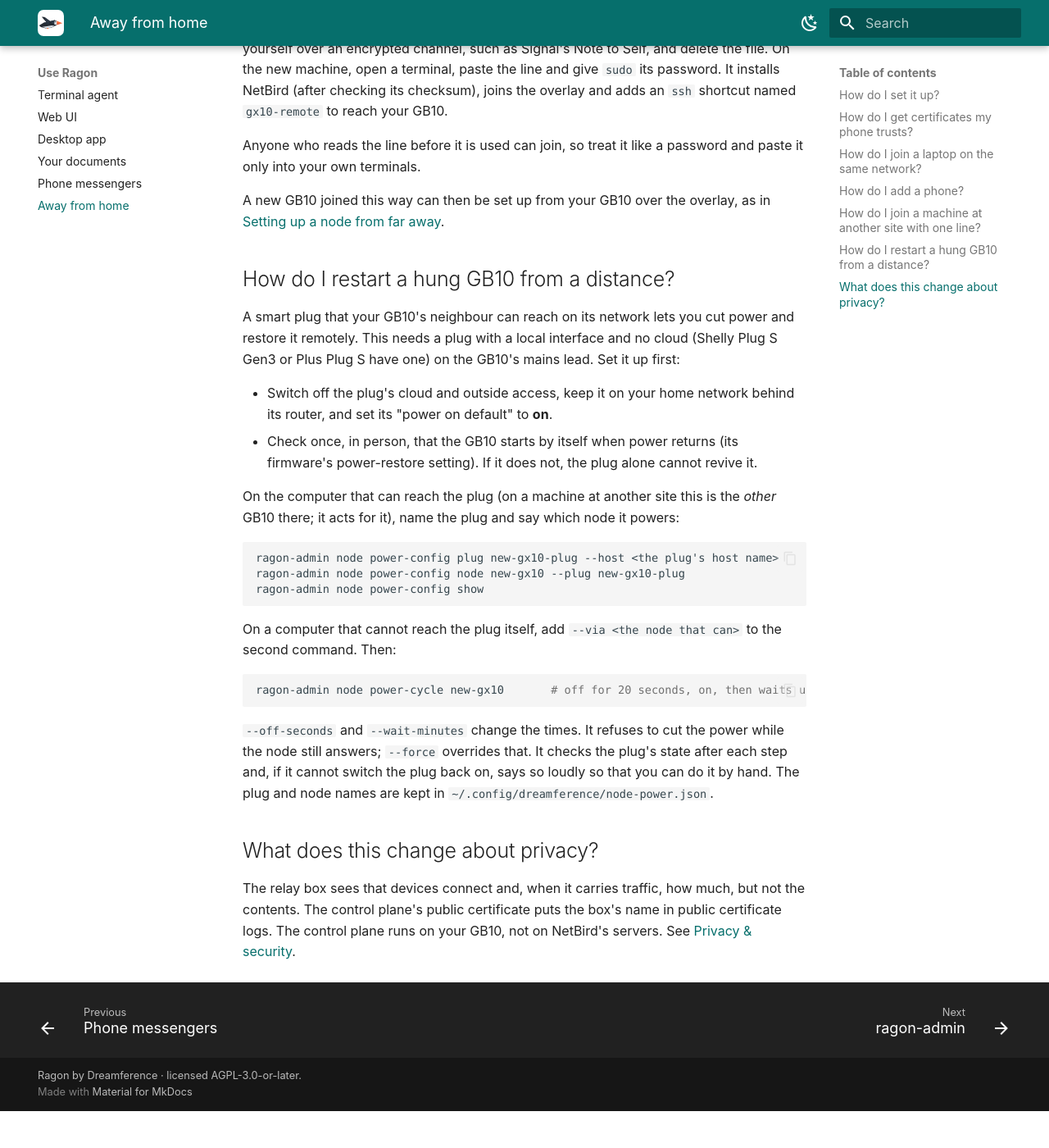
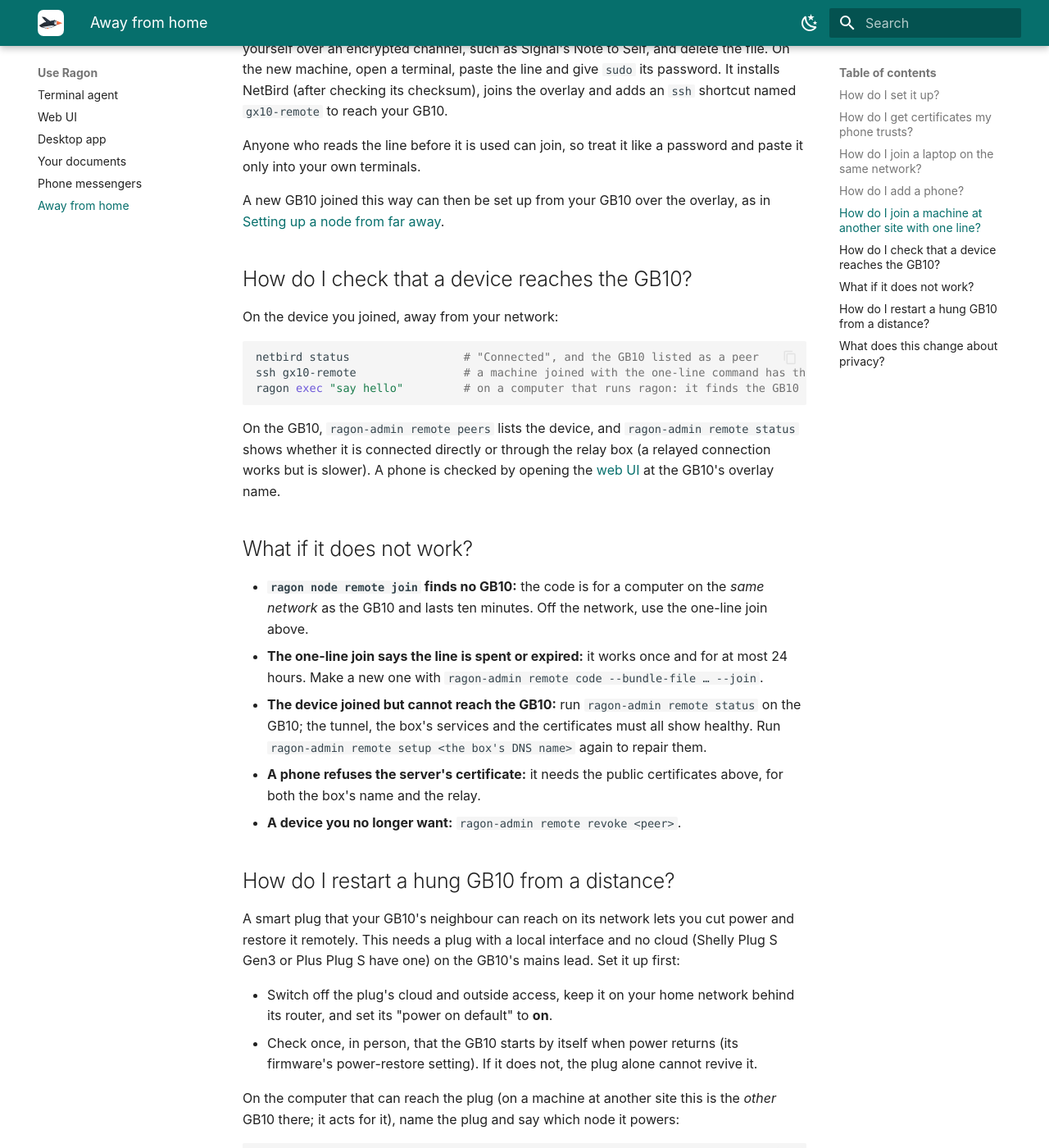
Before and after one commit to dreamference/ragon, an MkDocs documentation site: the page built from docs/remote.md, in a window 1280 px wide and 1400 px high, scrolled down 3160 px. Shown: the whole window at 82% size. Built offline with MkDocs 1.6.1 and Material for MkDocs 9.7.7, drawn with Linux system fonts in a browser that asks for light colours; before the commit the page ends 4515 px from its top, so only the background shows below that.

Commit message:
docs: remote access page gains a connection check and troubleshooting
Ragon-Tokens: 0

````diff
--- a/docs/remote.md
+++ b/docs/remote.md
@@ -142,6 +142,33 @@ only into your own terminals.
 A new GB10 joined this way can then be set up from your GB10 over the overlay, as in
 [Setting up a node from far away](ragon.md#setting-up-a-node-from-far-away).
 
+## How do I check that a device reaches the GB10?
+
+On the device you joined, away from your network:
+
+```bash
+netbird status                 # "Connected", and the GB10 listed as a peer
+ssh gx10-remote                # a machine joined with the one-line command has this shortcut
+ragon exec "say hello"         # on a computer that runs ragon: it finds the GB10 by its overlay name
+```
+
+On the GB10, `ragon-admin remote peers` lists the device, and `ragon-admin remote status` shows
+whether it is connected directly or through the relay box (a relayed connection works but is slower).
+A phone is checked by opening the [web UI](web.md) at the GB10's overlay name.
+
+## What if it does not work?
+
+- **`ragon node remote join` finds no GB10:** the code is for a computer on
+  the *same network* as the GB10 and lasts ten minutes. Off the network, use the one-line join above.
+- **The one-line join says the line is spent or expired:** it works once and for at most 24 hours.
+  Make a new one with `ragon-admin remote code --bundle-file … --join`.
+- **The device joined but cannot reach the GB10:** run `ragon-admin remote status` on the GB10; the
+  tunnel, the box's services and the certificates must all show healthy. Run
+  `ragon-admin remote setup <the box's DNS name>` again to repair them.
+- **A phone refuses the server's certificate:** it needs the public certificates above, for both the
+  box's name and the relay.
+- **A device you no longer want:** `ragon-admin remote revoke <peer>`.
+
 ## How do I restart a hung GB10 from a distance?
 
 A smart plug that your GB10's neighbour can reach on its network lets you cut power and restore
````
